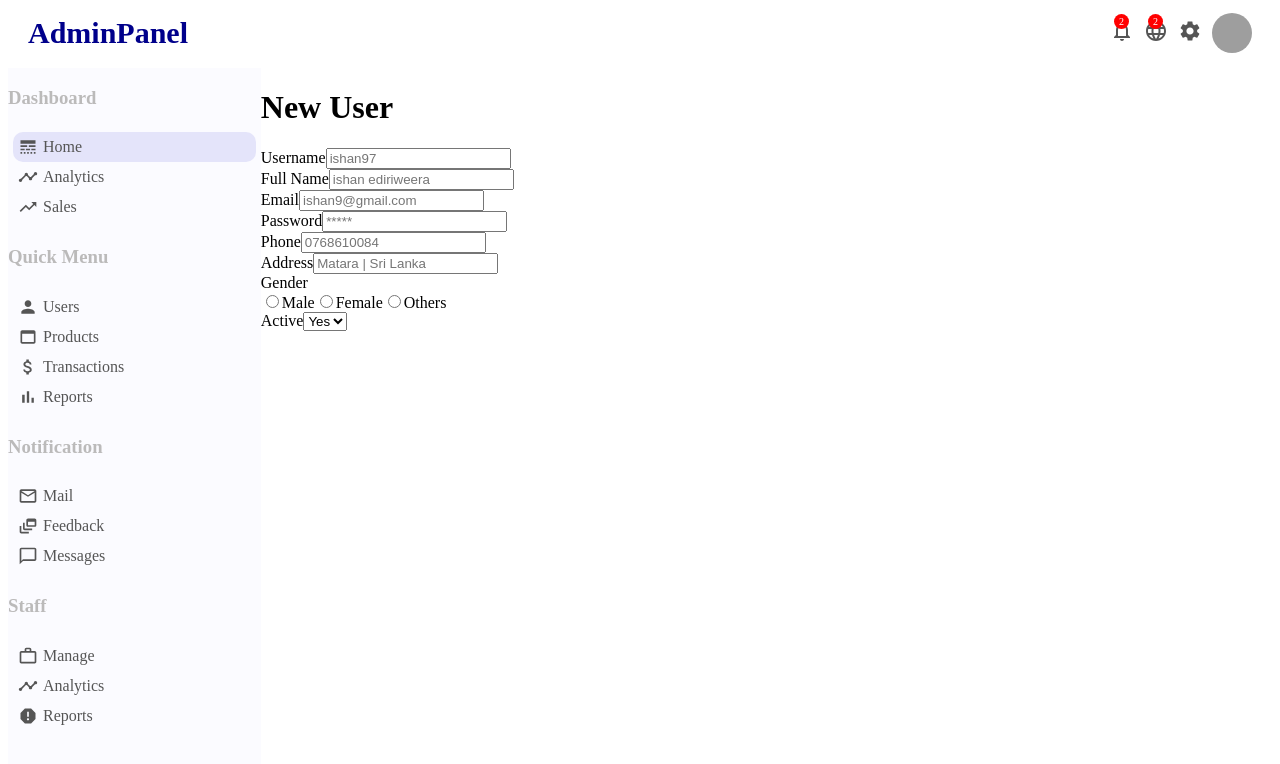
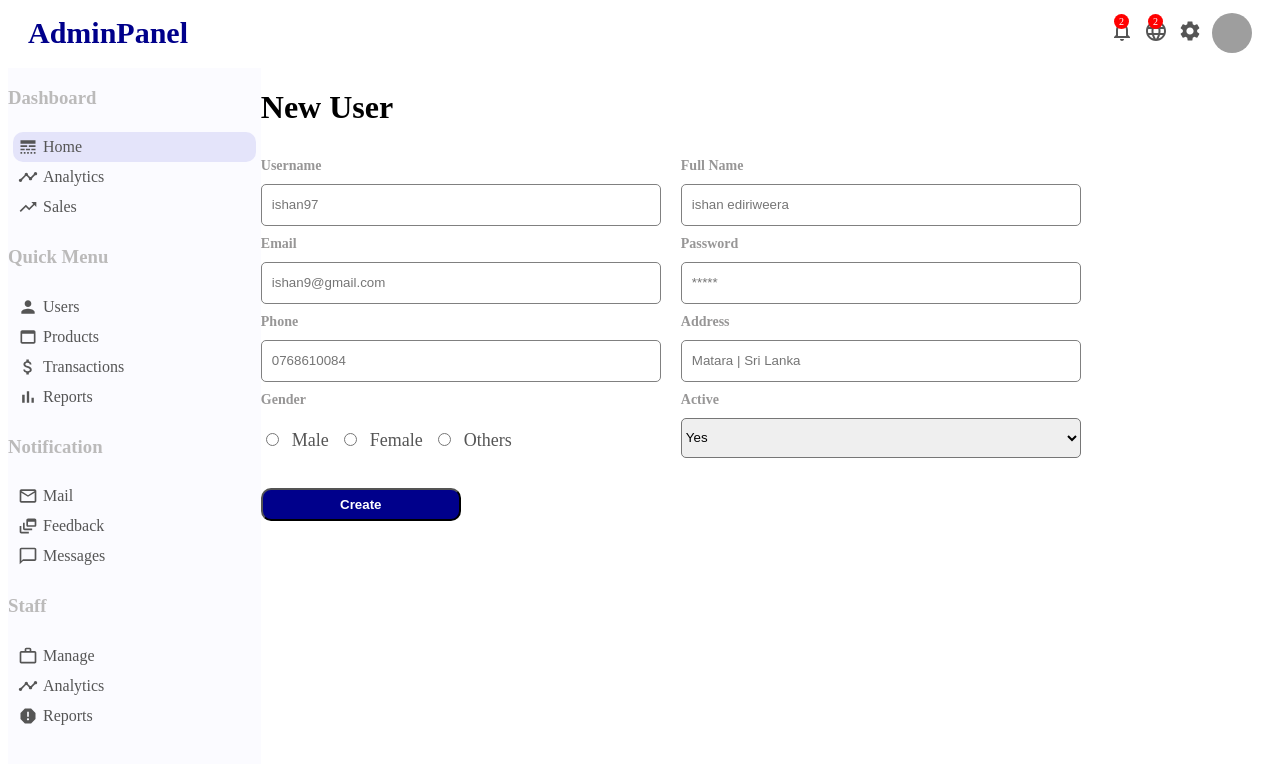
Before and after one commit to ishanEPR/UI_Design, a React (Create React App) app in the folder AdminPanel_ReactJS/admin_panel/: page /newUser in a window 1280 px wide. Shown: the top 764 px of the page. Built offline with nearby package versions, Linux system fonts and the light colour scheme; grey boxes are pictures that could not be loaded.

Commit message:
created add user page

```diff
--- a/AdminPanel_ReactJS/admin_panel/src/pages/newPage/NewUser.jsx
+++ b/AdminPanel_ReactJS/admin_panel/src/pages/newPage/NewUser.jsx
@@ -68,6 +68,7 @@
                     </select>
 
                 </div>
+                <button className="newUserButton">Create</button>
 
 
 
--- a/AdminPanel_ReactJS/admin_panel/src/pages/newPage/newUser.css
+++ b/AdminPanel_ReactJS/admin_panel/src/pages/newPage/newUser.css
@@ -1,19 +1,59 @@
 .newUser{
     flex: 4;
 }
-.newUserTitle{
 
-}
 .newUserForm{
+    display: flex;
+    flex-wrap: wrap;
 
 }
 .newUserItem{
+    width: 400px;
+    display: flex;
+    flex-direction: column;
+    margin-top: 10px;
+    margin-right: 20px;
+
 
 }
+.newUserItem>label{
+    margin-bottom: 10px;
+    font-size: 14px;
+    font-weight: 600;
+    color: rgb(151, 150, 150);
+}
+.newUserItem>input{
+    height: 20px;
+    padding: 10px;
+    border: 1px solid gray ;
+    border-radius: 5px;
+}
 
-.newUserGender{
+.newUserGender > input{
+    margin-top: 15px;
+
 
 }
-.newUserItem{
+.newUserGender>label{
+    margin: 10px;
+    font-size: 18px;
+    color: #555;
+}
+.newUserSelect{
+    height: 40px;
+    border-radius: 5px;
+
 
 }
+.newUserButton{
+    width: 200px;
+    bottom: none;
+    background-color: darkblue;
+    color: white;
+    padding: 7px 10px;
+    font-weight: 600;
+    border-radius: 10px;
+    margin-top: 30px;
+    cursor: pointer;
+
+}
```
